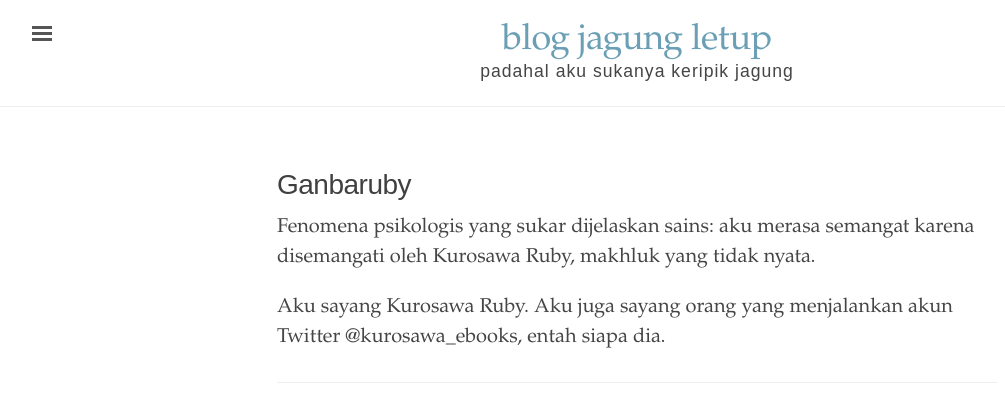
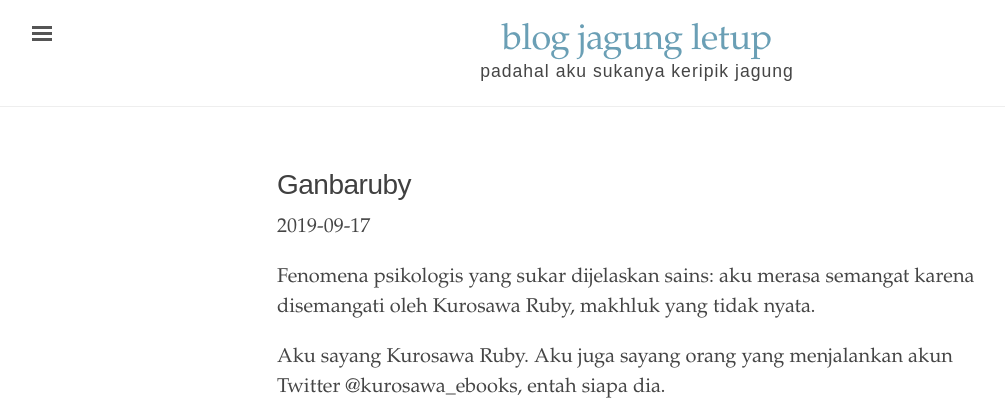
Before and after one commit to hermitpopcorn/blog, a Jekyll site: the page built from _texts/2019-09-17-ganbaruby.md, in a window 1280 px wide, cut to the strip 0-410 px from the top of the page. Shown: the whole strip, without its empty margins (3-1008 px from the left). Built offline with Jekyll 4.4.1, drawn with Linux system fonts in a browser that asks for light colours.

Commit message:
changed layout: added post date to posts

```diff
--- a/_layouts/drama.html
+++ b/_layouts/drama.html
@@ -4,5 +4,6 @@ layout: default
 
 <div class="drama">
   <h1 class="text-title">{{ page.title }}</h1>
+  <p class="date">{{ page.date | date: "%Y-%m-%d" }}</p>
   {{ content }}
 </div>
--- a/_layouts/narrative.html
+++ b/_layouts/narrative.html
@@ -5,5 +5,6 @@ layout: default
 <div class="narrative">
   <h1 class="text-title">{{ page.title }}</h1>
   {% if page.author %}<p class="citation"> by {{ page.author }}</p>{% endif %}
+  <p class="date">{{ page.date | date: "%Y-%m-%d" }}</p>
   {{ content }}
 </div>
--- a/_layouts/page.html
+++ b/_layouts/page.html
@@ -4,5 +4,6 @@ layout: default
 
 <div class="page">
   <h1 class="page-title">{{ page.title }}</h1>
+  <p class="date">{{ page.date | date: "%Y-%m-%d" }}</p>
   {{ content }}
 </div>
--- a/_layouts/poem.html
+++ b/_layouts/poem.html
@@ -5,5 +5,6 @@ layout: default
 <div class="poetry">
   <h1 class="text-title">{{ page.title }}</h1>
   <p class="byline">{{ page.author }}</p>
+  <p class="date">{{ page.date | date: "%Y-%m-%d" }}</p>
   {{ content }}
 </div>
--- a/_layouts/post.html
+++ b/_layouts/post.html
@@ -4,5 +4,6 @@ layout: default
 
 <div class="post">
   <h1 class="text-title">{{ page.title }}</h1>
+  <p class="date">{{ page.date | date: "%Y-%m-%d" }}</p>
   {{ content }}
 </div>
```
